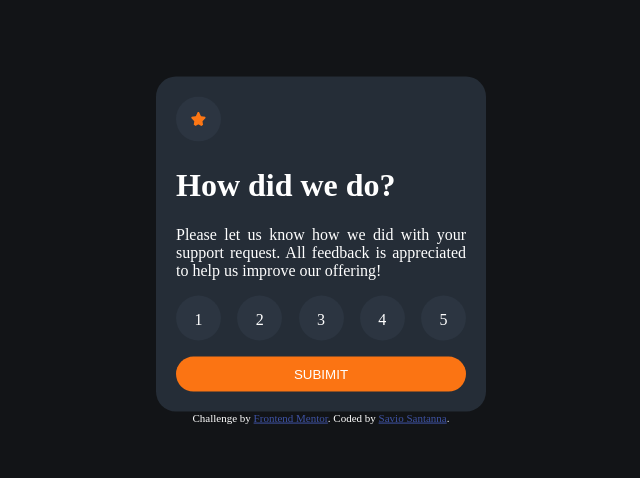
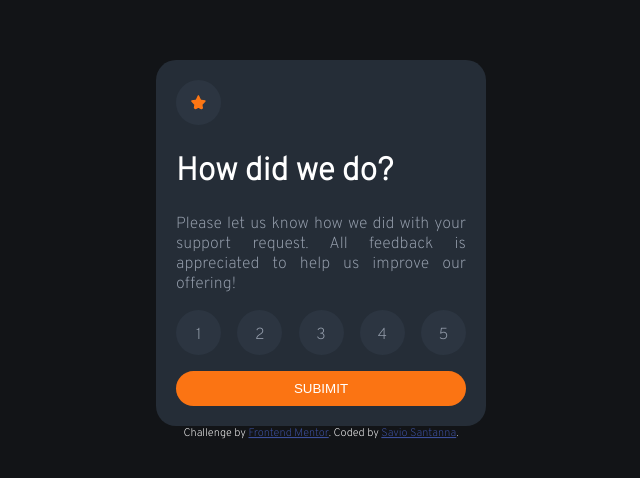
Before and after one commit to saviosantanna/Frontend-Mentor, a plain HTML site: page 0-Newbie/4-interactive-rating-component-main/index.html in a window 1280 px wide. Shown: the part 158-636 px from the top of the page, without its empty margins (327-967 px from the left). Drawn offline with nearby package versions, Linux system fonts and the light colour scheme.

Commit message:
alteracao-fonte-e-cor

```diff
--- a/0-Newbie/4-interactive-rating-component-main/index.html
+++ b/0-Newbie/4-interactive-rating-component-main/index.html
@@ -11,6 +11,10 @@
   <title>Frontend Mentor | Interactive rating component</title>
 
   <link id="my-style" rel="stylesheet" href="style.css">
+
+  <link rel="preconnect" href="https://fonts.googleapis.com">
+  <link rel="preconnect" href="https://fonts.gstatic.com" crossorigin>
+  <link href="https://fonts.googleapis.com/css2?family=Overpass:wght@100&display=swap" rel="stylesheet">
 
 </head>
 <body>
--- a/0-Newbie/4-interactive-rating-component-main/script.js
+++ b/0-Newbie/4-interactive-rating-component-main/script.js
@@ -9,6 +9,7 @@ function noteActive(z){
     newSpan.setAttribute('id', 'txt-note');
     if(Active){
         window.document.getElementById(numNote).style.backgroundColor = "hsl(217, 12%, 63%)"
+        window.document.getElementById(numNote).style.color = "white"
         Active = false;
         Active2 = true;
     } else {
@@ -16,6 +17,7 @@ function noteActive(z){
             window.document.getElementById(`note${i}`).style.cssText = "hsla(213, 20%, 35%, 0.20)"
         }
         window.document.getElementById(numNote).style.backgroundColor = "hsl(217, 12%, 63%)"
+        window.document.getElementById(numNote).style.color = "white"
 
         newSpan.appendChild.createTextNode="doideira"
     }
--- a/0-Newbie/4-interactive-rating-component-main/style.css
+++ b/0-Newbie/4-interactive-rating-component-main/style.css
@@ -1,4 +1,4 @@
-@import url('https://fonts.googleapis.com/css2?family=Overpass:wght@400;700&display=swap');
+@import url('https://fonts.googleapis.com/css2?family=Overpass:wght@200&display=swap');
 
 /*
 ## Layout
@@ -18,6 +18,7 @@ The designs were created to the following widths:
 **{
     margin: 0;
     padding: 0;
+
 }
 
 body {
@@ -26,17 +27,21 @@ body {
     top: 50%;
     left: 50%;
     transform: translate(-50%, -50%);
+    font-family: 'Overpass', sans-serif;
 }
 
 main#start {
-    color: white;
+    color: hsl(217, 12%, 63%);
     background-color: hsl(213, 19%, 18%);
     width: 290px;
     border-radius: 20px;
     padding: 20px;
     text-align: justify;
     margin: auto;
+}
 
+h1 {
+    color: white;
 }
 
 ul {
@@ -59,6 +64,7 @@ li, .img-star {
 li:hover {
     background-color: hsl(25, 97%, 53%);
     cursor: pointer;
+    color: white;
 }
 
 /*li:active{
--- a/0-Newbie/4-interactive-rating-component-main/style2.css
+++ b/0-Newbie/4-interactive-rating-component-main/style2.css
@@ -1,4 +1,4 @@
-@import url('https://fonts.googleapis.com/css2?family=Overpass:wght@400;700&display=swap');
+@import url('https://fonts.googleapis.com/css2?family=Overpass:wght@200&display=swap');
 
 /*
 ## Layout
@@ -26,6 +26,7 @@ body {
     top: 50%;
     left: 50%;
     transform: translate(-50%, -50%);
+    font-family: 'Overpass', sans-serif;
 }
 
 .material-symbols-outlined{
@@ -38,13 +39,17 @@ body {
 }
 
 main#finish {
-    color: white;
+    color: hsl(217, 12%, 63%);
     background-color: hsl(213, 19%, 18%);
     width: 290px;
     border-radius: 20px;
     padding: 20px;
     text-align: center;
     margin: auto;
+}
+
+h1 {
+    color: white;
 }
 
 span {
```
